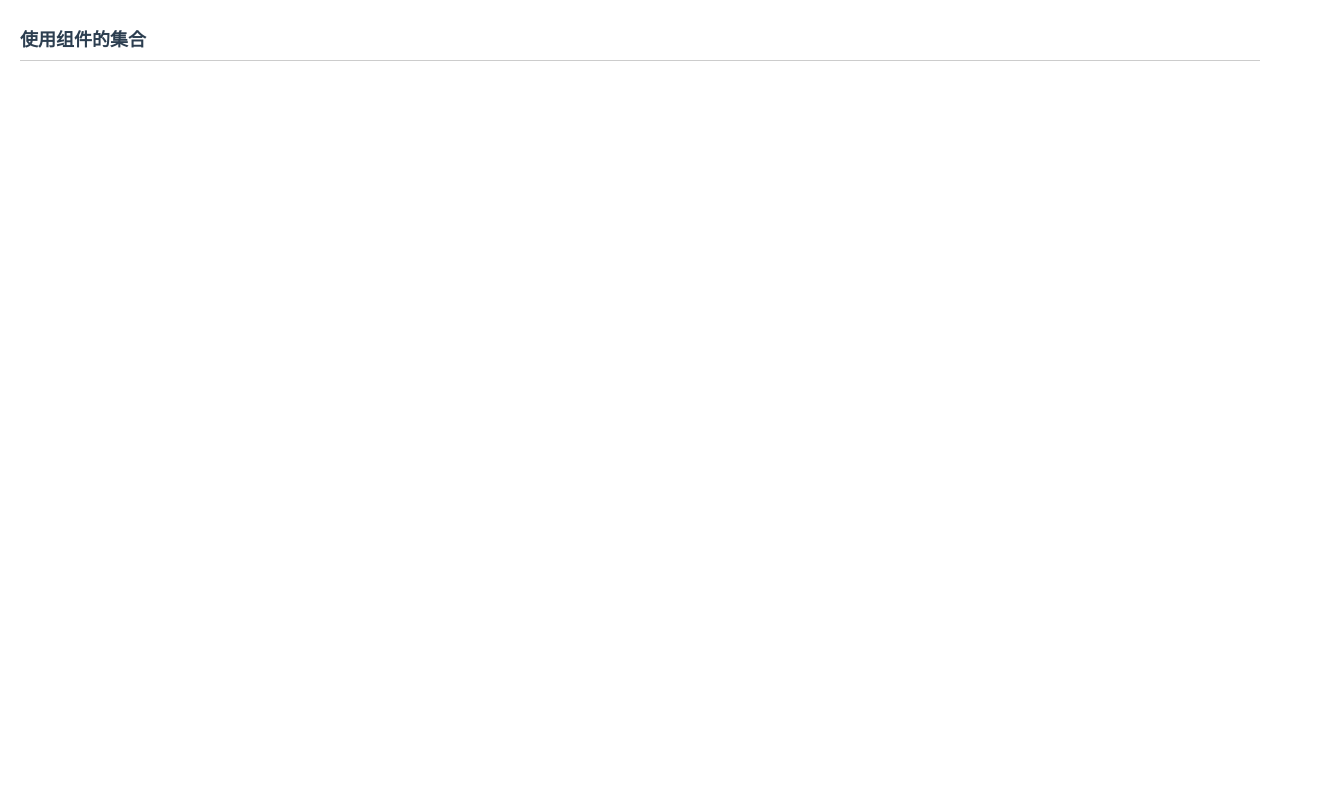
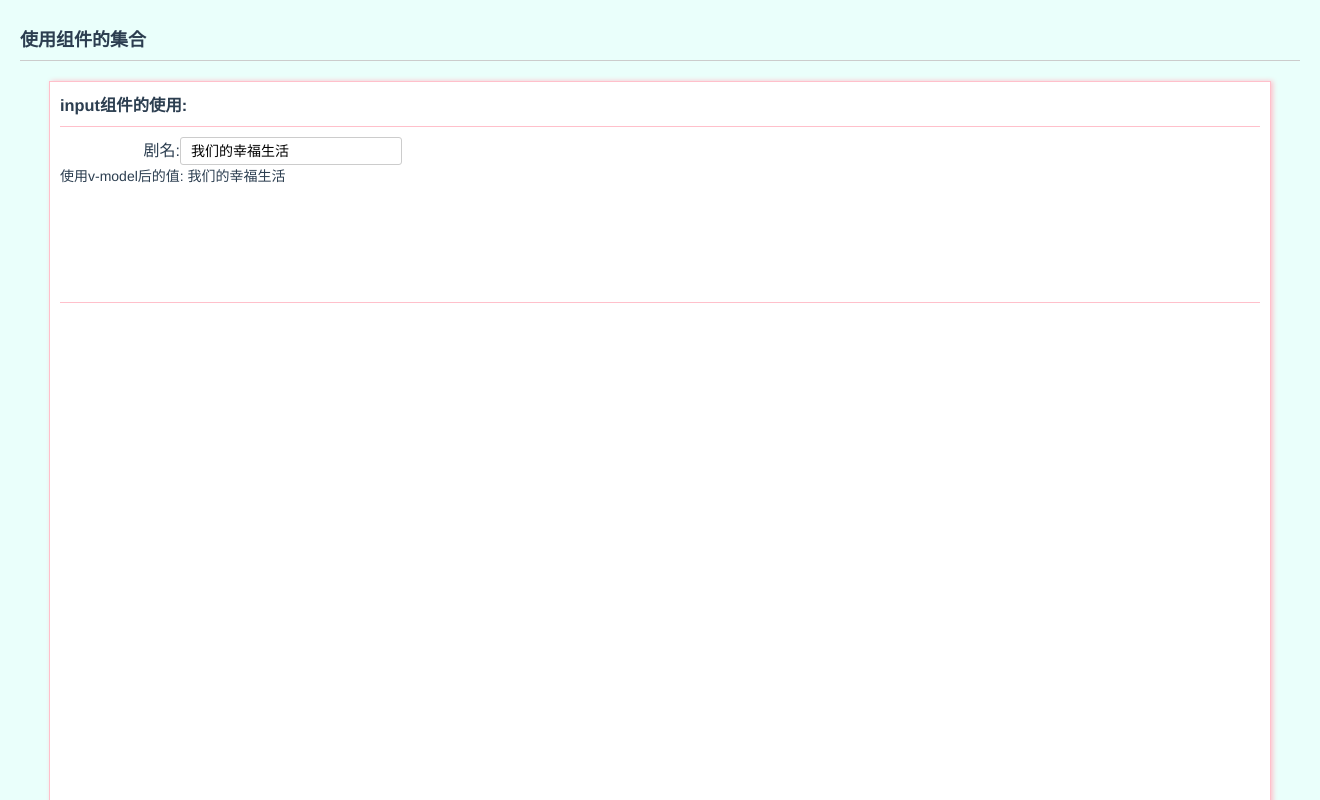
Before and after one commit to XD0205-ZXL/vueTemplate, a Vue app: page /#/usePage in a window 1280 px wide. Shown: the top 800 px of the page, 1320 px wide, since content can reach past the window. Built offline with nearby package versions, Linux system fonts and the light colour scheme.

Commit message:
input组件

```diff
--- a/index.html
+++ b/index.html
@@ -12,3 +12,25 @@
     <!-- built files will be auto injected -->
   </body>
 </html>
+<style>
+html,body,#app{
+  width: 100%;
+  height: 100%;
+  background-color: #eafffb;
+}
+.templateName{
+    font-weight: 600;
+    margin-bottom: 10px;
+    padding-bottom: 10px;
+    border-bottom: 1px solid pink;
+}
+.templateBox{
+  width: 1200px;
+  height: 100%;
+  margin: 0 auto;
+  margin-top: 20px;
+  border: 1px solid pink;
+  padding: 10px;
+  box-shadow: 2px 0px 5px pink;
+}
+</style>
--- a/src/components/input.vue
+++ b/src/components/input.vue
@@ -1,6 +1,14 @@
 <template>
+    <!--
+        input 组件：
+            // 1. 是有label
+            // 2. 可以设置labelwidth
+            3. 可以 用 v-model
+            4. 可以触发change，input 等事件
+            5.应该有setVal 和 getVal这俩个方法
+     -->
     <div>
-        <span class="asLabel" v-show="label" :style="{width:zlabelwidth}">{{label}}</span>
+        <span class="asLabel" v-show="label" :style="{width:zlabelWidth}">{{label}}</span>
         <input ref="zinput" type="text" :value="value" @input="throwValue($event)" @change="returnChangeval"/>
     </div>
 </template>
@@ -8,17 +16,35 @@
 <script>
 import $emitVue from './$emit.vue';
 export default {
-    props:["label","labelwidth","value"],
+    props:["label","labelWidth","value"],
     data(){
         return{
 
         }
     },
     methods:{
+        setVal(val){
+            this.value = val;
+        },
+        getVal(){
+            return this.$refs.zinput.value;
+        },
+        returnChangeval(event){
+            this.$emit("change",event.target.value)
+        },
+        throwValue(event){
+            this.$emit("input",event.target.value)
+        }
 
     },
     computed:{
-
+        zlabelWidth(){
+            if(this.labelWidth && this.labelWidth > 0 ){
+                return this.labelWidth + "px";
+            }else{
+                return "120px";
+            }
+        }
     }
 }
 </script>
@@ -29,4 +55,15 @@ export default {
     text-align: right;
     font-size: 16px;
 }
+
+input{
+    width: 200px;
+    height: 26px;
+    line-height: 26px;
+    border-radius: 3px;
+    border: none;
+    border: 1px solid #ccc;
+    padding: 0 10px;
+}
+
 </style>
--- a/src/components/usePage.vue
+++ b/src/components/usePage.vue
@@ -1,7 +1,13 @@
 <template>
-    <div>
+    <div style="height:100%">
         <p class="pageName">使用组件的集合</p>
-
+        <div class="templateBox">
+            <div class="template-item">
+                <h3 class="templateName">input组件的使用:</h3>
+                <zInput label="剧名:" labelWidth="120" v-model="defaultName"></zInput>
+                <p>{{"使用v-model后的值:   "+defaultName}}</p>
+            </div>
+        </div>
     </div>
 </template>
 
@@ -11,7 +17,7 @@ export default {
     components:{zInput},
     data(){
         return {
-
+            defaultName:'我们的幸福生活'
         }
     },
     methods:{
@@ -24,5 +30,15 @@ export default {
 </script>
 
 <style scoped>
+.templateBox{
+    background-color: #fff;
+    margin-bottom: 50px;
+}
 
+.template-item{
+    min-height: 200px;
+    margin-bottom: 10px;
+    padding-bottom: 10px;
+    border-bottom: 1px solid pink;
+}
 </style>
```
